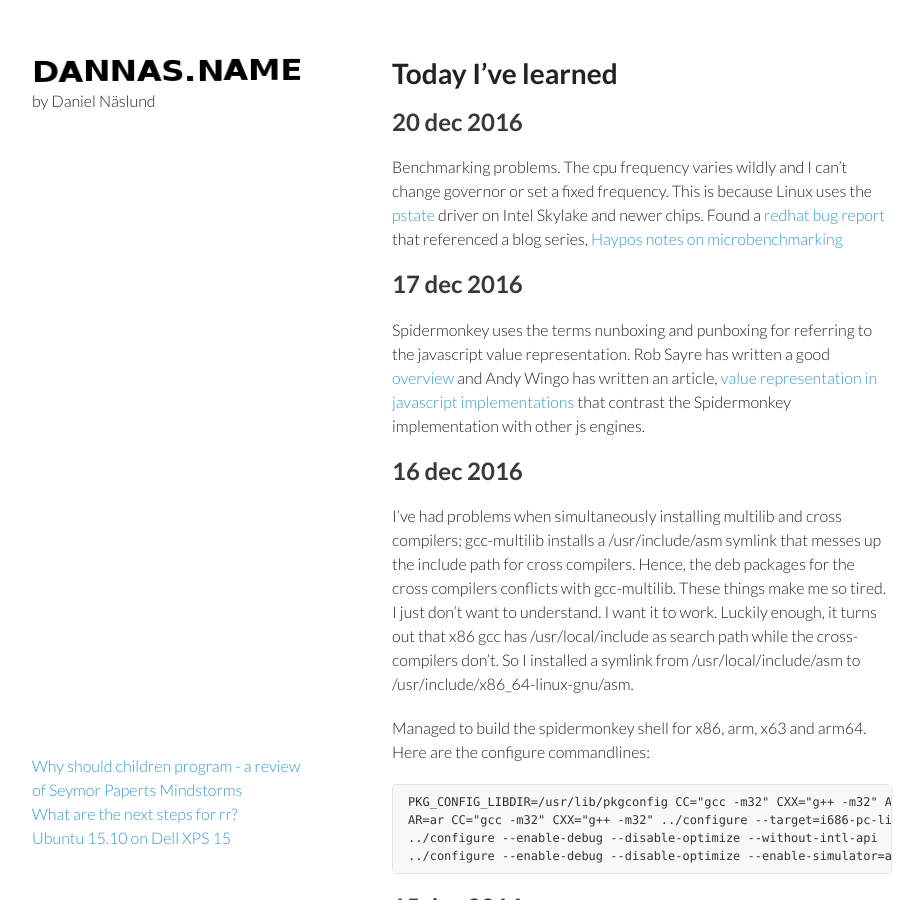
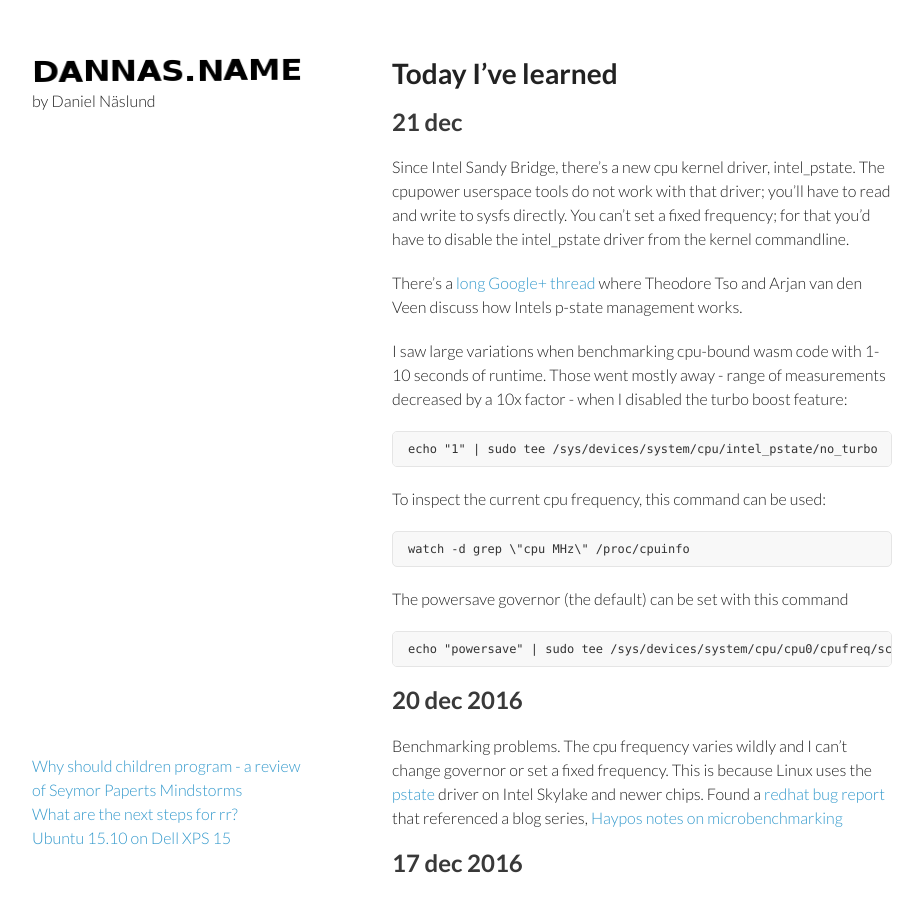
Before and after one commit to dannas/dannas.github.com, a Jekyll site: the page built from TIL.markdown, in a window 1280 px wide and 900 px high. Shown: the whole window, without its empty margins (178-1101 px from the left). Built offline with Jekyll 4.4.1, drawn with Linux system fonts in a browser that asks for light colours; our own code applies the rules of GitHub Pages for plain Markdown files.

Commit message:
Another TIL

```diff
--- a/TIL.markdown
+++ b/TIL.markdown
@@ -1,4 +1,27 @@
 # Today I've learned
+
+## 21 dec
+Since Intel Sandy Bridge, there's a new cpu kernel driver, intel_pstate. The
+cpupower userspace tools do not work with that driver; you'll have to read and
+write to sysfs directly. You can't set a fixed frequency; for that you'd have
+to disable the intel_pstate driver from the kernel commandline.
+
+There's a [long Google+ thread](https://plus.google.com/+TheodoreTso/posts/2vEekAsG2QT)
+where Theodore Tso and Arjan van den Veen discuss how Intels p-state management works.
+
+I saw large variations when benchmarking cpu-bound wasm code with 1-10 seconds
+of runtime. Those went mostly away - range of measurements decreased by a 10x
+factor - when I disabled the turbo boost feature:
+
+    echo "1" | sudo tee /sys/devices/system/cpu/intel_pstate/no_turbo
+
+To inspect the current cpu frequency, this command can be used:
+
+    watch -d grep \"cpu MHz\" /proc/cpuinfo
+
+The powersave governor (the default) can be set with this command
+
+    echo "powersave" | sudo tee /sys/devices/system/cpu/cpu0/cpufreq/scaling_governor
 
 ## 20 dec 2016
 Benchmarking problems. The cpu frequency varies wildly and I can't change
```
